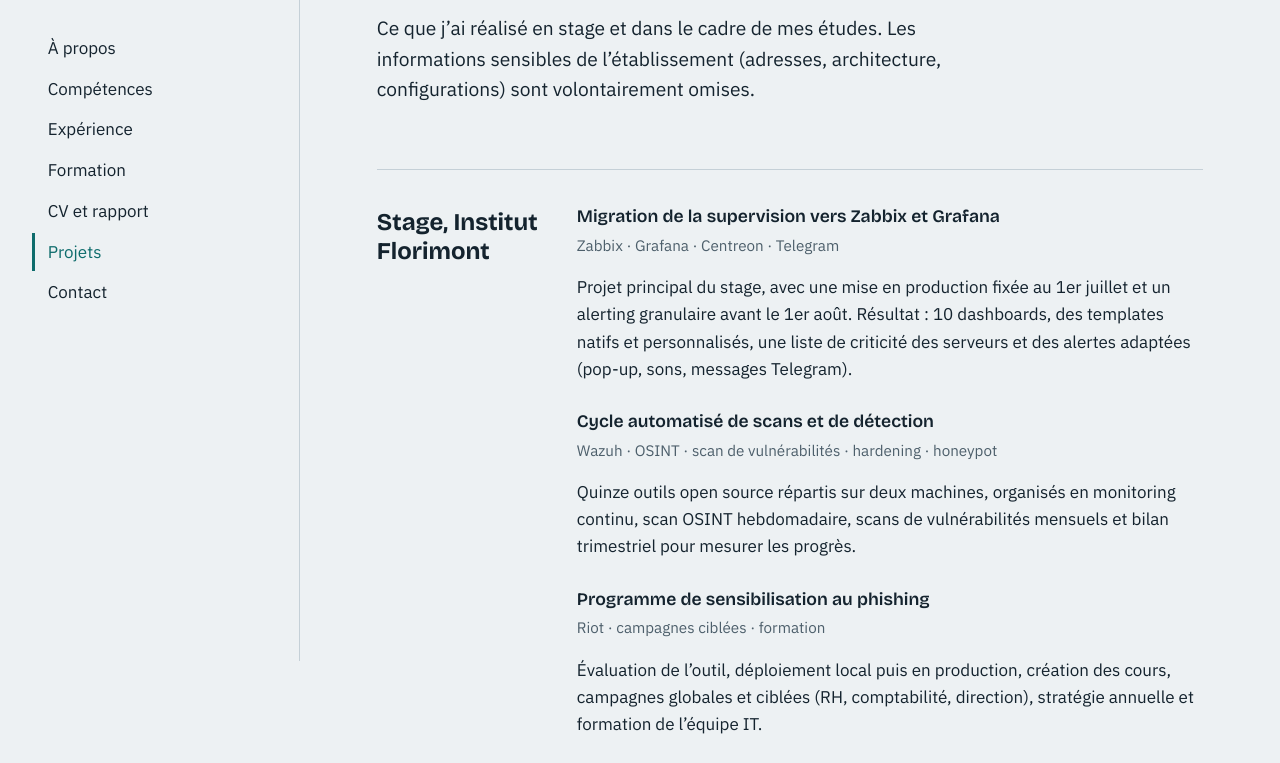
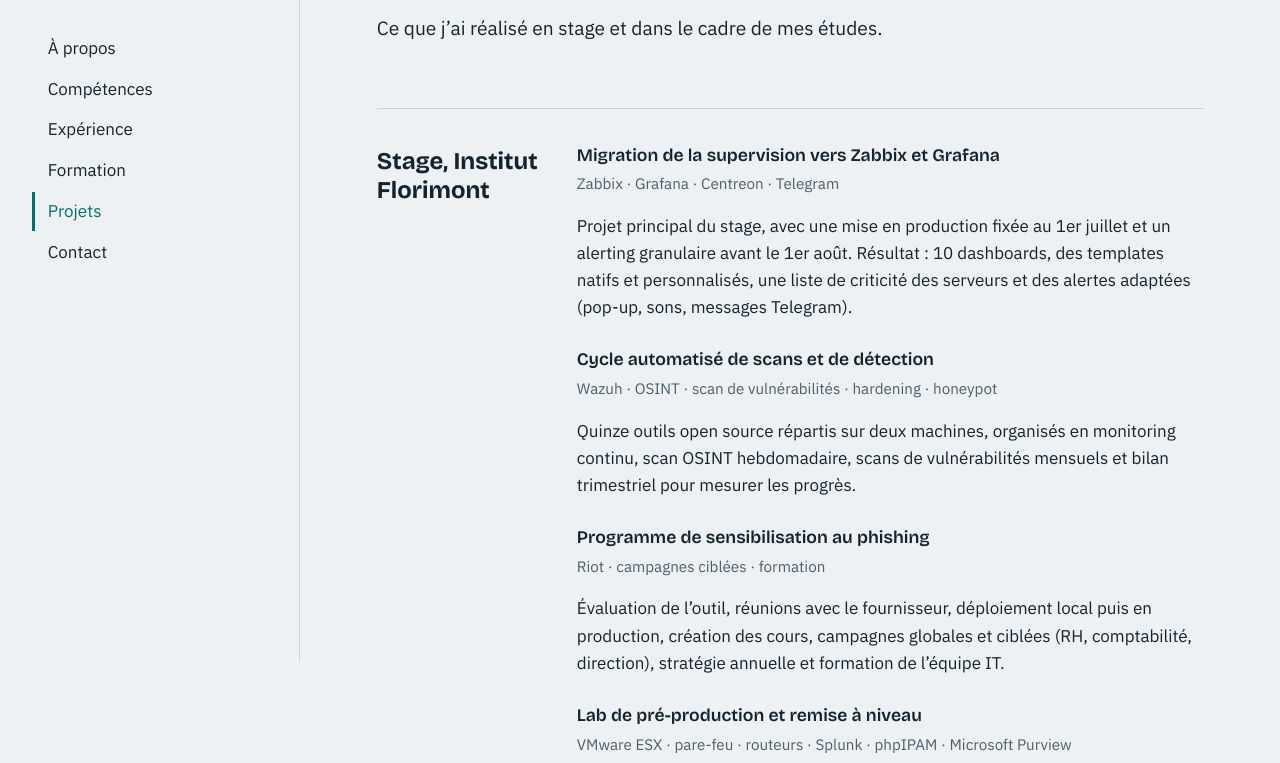
Before and after one commit to nathan-vdt/portfolio, a plain HTML site: page projets.html in a window 1280 px wide. Shown: the part 139-902 px from the top of the page. Drawn offline with nearby package versions, Linux system fonts and the light colour scheme.

Commit message:
U5.1 - mineure

```diff
--- a/projets.html
+++ b/projets.html
@@ -13,14 +13,13 @@
 <li><a href="index.html#competences">Compétences</a></li>
 <li><a href="index.html#experience">Expérience</a></li>
 <li><a href="index.html#formation">Formation</a></li>
-<li><a href="index.html#documents">CV et rapport</a></li>
 <li><a href="projets.html" aria-current="page">Projets</a></li>
 <li><a href="index.html#contact">Contact</a></li>
 </ul></nav>
 </aside>
 <main>
 <h1>Projets</h1>
-<p class="lead">Ce que j’ai réalisé en stage et dans le cadre de mes études. Les informations sensibles de l’établissement (adresses, architecture, configurations) sont volontairement omises.</p>
+<p class="lead">Ce que j’ai réalisé en stage et dans le cadre de mes études.</p>
 
 <section class="row first">
 <h2>Stage, Institut Florimont</h2>
@@ -33,7 +32,7 @@
 <p>Quinze outils open source répartis sur deux machines, organisés en monitoring continu, scan OSINT hebdomadaire, scans de vulnérabilités mensuels et bilan trimestriel pour mesurer les progrès.</p></div>
 <div class="entry"><h3>Programme de sensibilisation au phishing</h3>
 <p class="meta">Riot · campagnes ciblées · formation</p>
-<p>Évaluation de l’outil, déploiement local puis en production, création des cours, campagnes globales et ciblées (RH, comptabilité, direction), stratégie annuelle et formation de l’équipe IT.</p></div>
+<p>Évaluation de l’outil, réunions avec le fournisseur, déploiement local puis en production, création des cours, campagnes globales et ciblées (RH, comptabilité, direction), stratégie annuelle et formation de l’équipe IT.</p></div>
 <div class="entry"><h3>Lab de pré-production et remise à niveau</h3>
 <p class="meta">VMware ESX · pare-feu · routeurs · Splunk · phpIPAM · Microsoft Purview</p>
 <p>Montage et câblage d’un environnement de test qui réplique l’infrastructure, remise en service de Splunk, déploiement de phpIPAM et reprise de la configuration DLP de Microsoft Purview.</p></div>
```
